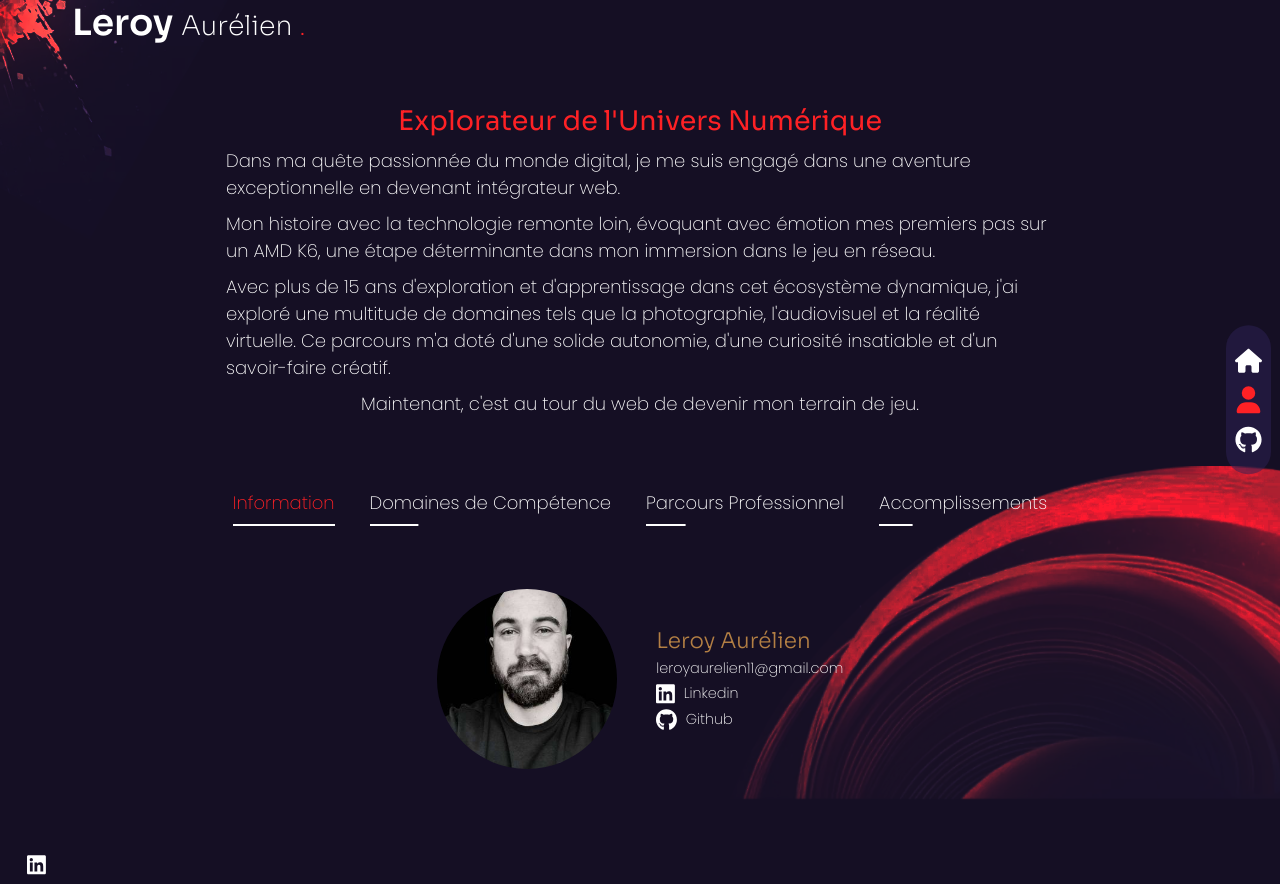
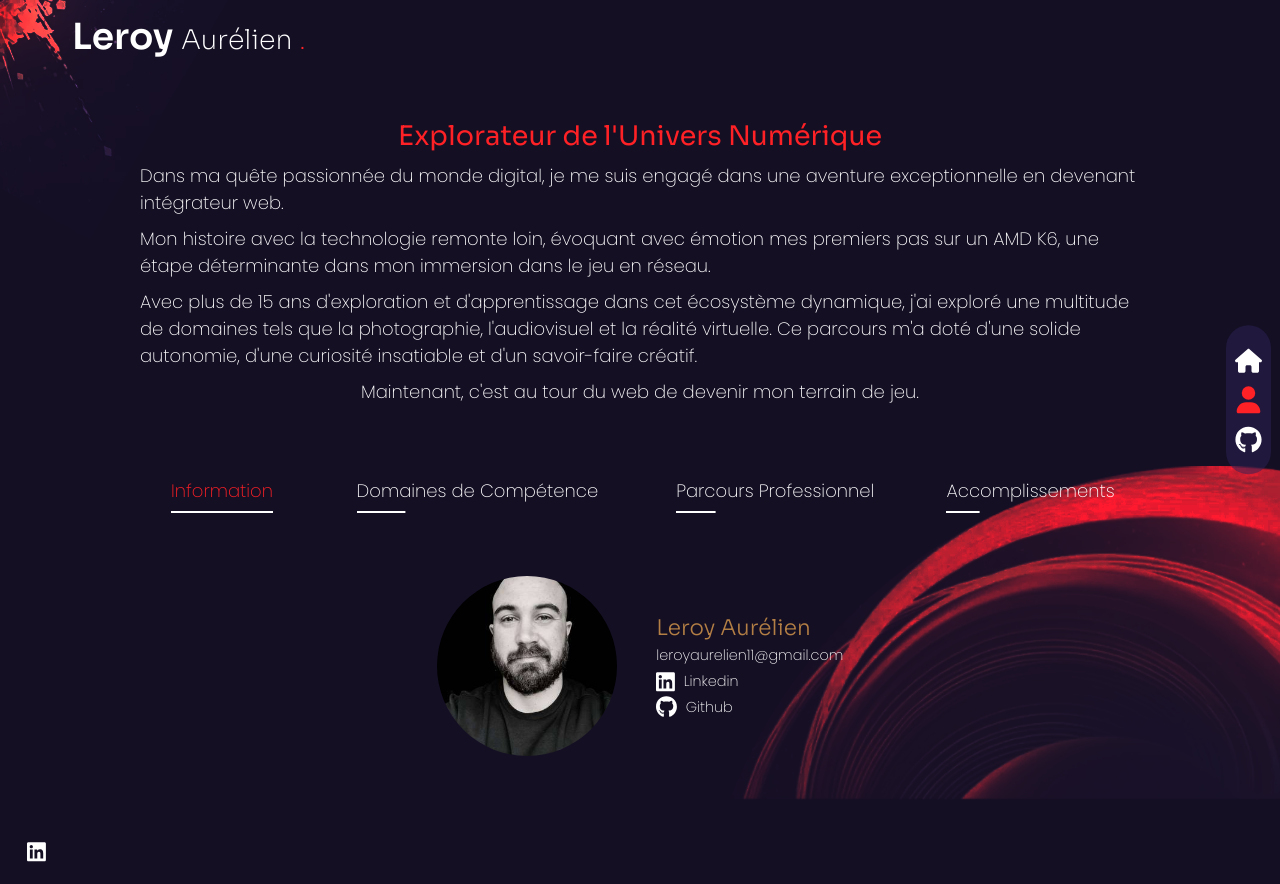
Before and after one commit to aurelienLRY/OCC-P12-PortFolio, a React (Vite) app: page /profile in a window 1280 px wide. Built offline with nearby package versions, Linux system fonts and the light colour scheme; a web font is replaced by a local one.

Commit message:
done (#9)

```diff
--- a/src/components/header/index.jsx
+++ b/src/components/header/index.jsx
@@ -23,11 +23,11 @@ function Header() {
 
   return (
     <header data-testid="header" className="header">
-      <h2>
+      <h1>
         <NavLink to="/">
           Leroy <span>Aurélien</span>
         </NavLink>
-      </h2>
+      </h1>
       <nav className="navbar" data-testid="navbar">
         <div id="nav_trigger">
           <button
--- a/src/components/header/style.scss
+++ b/src/components/header/style.scss
@@ -7,8 +7,13 @@
   justify-content: start;
   gap: 1em;
   width: 100%;
+  margin-top: 0.8em;
 
-  h2 {
+  @include m.media(tablet) {
+    justify-content: center;
+  }
+
+  h1 {
     a {
       text-decoration: none;
       padding-top: 0.5em;
--- a/src/components/projectCard/style.scss
+++ b/src/components/projectCard/style.scss
@@ -26,6 +26,10 @@
     padding: 0.1em 0.3em;
     border-radius: 5px;
     font-size: 0.6em;
+
+    @include m.media("md-mobile") {
+      display: none;
+    }
   }
 
   &_header {
@@ -48,8 +52,12 @@
   &_body {
     display: flex;
     flex-direction: wrap;
+
+    @include m.media("md-mobile") {
+      flex-direction: column-reverse;
+      gap: 0.8em;
+    }
   }
-
   &_content {
     display: flex;
     flex-direction: column;
@@ -80,6 +88,10 @@
     align-items: center;
     gap: 0.5em;
     flex: 1;
+
+    @include m.media("tablet") {
+      width: 100%;
+    }
   }
 
   &_statut {
@@ -120,7 +132,6 @@
     align-items: center;
     gap: 0.8em;
 
-
     a {
       padding: 0.1rem 0.4rem;
       border-radius: 5px;
@@ -137,8 +148,5 @@
         background-color: v.$background-light;
       }
     }
-
-
   }
-
 }
--- a/src/components/skills/index.jsx
+++ b/src/components/skills/index.jsx
@@ -21,6 +21,8 @@ function Skills() {
     <div className="skills" data-testid="skills">
 <div className="skills_header">
   {header.map((skill, index) => (
+    index % 2 === 0 ? (
+      <div className="skills_header_divider" key={`divider${index}`}>
         <button
           key={`skills-header${index}`}
           onClick={() => setSkillsOpened(index)}
@@ -28,6 +30,17 @@ function Skills() {
         >
           {skill.name}
         </button>
+        {header[index + 1] && (
+          <button
+            key={`skills-header${index + 1}`}
+            onClick={() => setSkillsOpened(index + 1)}
+            className={skillsOpened === index + 1 ? "active" : ""}
+          >
+            {header[index + 1].name}
+          </button>
+        )}
+      </div>
+    ) : null
   ))}
 </div>
 
--- a/src/components/skills/items/Experiences/Experience-item.jsx
+++ b/src/components/skills/items/Experiences/Experience-item.jsx
@@ -7,7 +7,7 @@ export const Gerant = () => (
       compétences en gestion de projet et en développement d'applications
       innovantes.
     </p>
-    <p className="experience-item_hashtag"> #R&D #InnovationTechnologique #GestionDeProjet #RéalitéVirtuelle</p>
+    <p className="experience-item_hashtag"> #R&D #InnovationTechnique #GestionDeProjet #RéalitéVirtuelle</p>
   </div>
 );
 export const ExploitantDrone = () => (
@@ -18,11 +18,10 @@ export const ExploitantDrone = () => (
     </h4>
     <p className="experience-item_content">
       Gestionnaire de flotte de drones, assurant la conformité du matériel et la
-      sécurité des missions, renforçant ainsi mes compétences pour garantir la
-      qualité du code en tant qu'intégrateur web.
+      sécurité des missions. Prototypage de drone, mise en conformité.
     </p>
     <p className="experience-item_hashtag">
-      #Captation #Montage #GestionDeProjet
+      #Captation #GestionDeProjet #InnovationTechnique
     </p>
   </div>
 );
@@ -31,9 +30,7 @@ export const DroneLent = () => (
     <h3 className="experience-item_title">Chef d’équipe drone lent</h3>
     <h4 className="experience-item_subTitle">Renseignement militaire</h4>
     <p>
-      Responsable dans des environnements hostiles, développant des compétences
-      en résolution de problèmes et en prise de décisions rapides, des qualités
-      cruciales dans le développement web.
+      Responsable d’une équipe dans le renseignement d’origine image. Exerçant des posts tels que pilote drone, analyste image et chef de groupe.
     </p>
     <p className="experience-item_hashtag">
     #AnalyseDeDonnées #GestionOpérationnelle #Leadership
@@ -45,8 +42,8 @@ export const Dem = () => (
     <h3 className="experience-item_title">Technicien DEM</h3>
     <h4 className="experience-item_subTitle">Militaire</h4>
     <p>
-      Maintenance des équipements, développant une rigueur technique et une
-      attention aux détails essentielles dans le développement web.
+      Maintenance des équipements électromagnétique, développant une rigueur technique et une
+      attention aux détails.
     </p>
     <p className="experience-item_hashtag">
     #Rigueur #Fiabilité #Détermination
--- a/src/components/skills/items/Experiences/Experiences.jsx
+++ b/src/components/skills/items/Experiences/Experiences.jsx
@@ -49,7 +49,7 @@ function Experiences() {
           },
           {
             color: "#b37f44",
-            label: "209 -2015",
+            label: "2009 -2015",
             children: <DroneLent />,
           },
           {
--- a/src/components/skills/skills.scss
+++ b/src/components/skills/skills.scss
@@ -14,11 +14,24 @@
 
   &_header {
     overflow: hidden;
-
     display: flex;
     align-items: center;
-    justify-content: space-around;
+    justify-content: center;
     gap: 1.2em;
+
+    &_divider {
+      width: 100%;
+      display: flex;
+      gap: 1.2em;
+      align-items: center;
+      justify-content: space-around;
+      flex: 1;
+    }
+
+    @include m.media(tablet) {
+      flex-direction: column;
+      gap: 1.5em;
+    }
 
     button {
       all: unset;
--- a/src/views/profilePage/style.scss
+++ b/src/views/profilePage/style.scss
@@ -16,8 +16,8 @@
   &-context {
     box-sizing: border-box;
     min-width: 350px;
-    width: 70%;
-    max-width: 900px;
+    width: 90%;
+    max-width: 1000px;
     display: flex;
     flex-direction: column;
     align-items: center;
@@ -45,8 +45,8 @@
     overflow: hidden;
     box-sizing: border-box;
     min-width: 350px;
-    width: 70%;
-    max-width: 900px;
+    width: 90%;
+    max-width: 1000px;
     display: flex;
     flex-direction: column;
     align-items: center;
```
Lines whose indentation alone changed are shown as unchanged.
